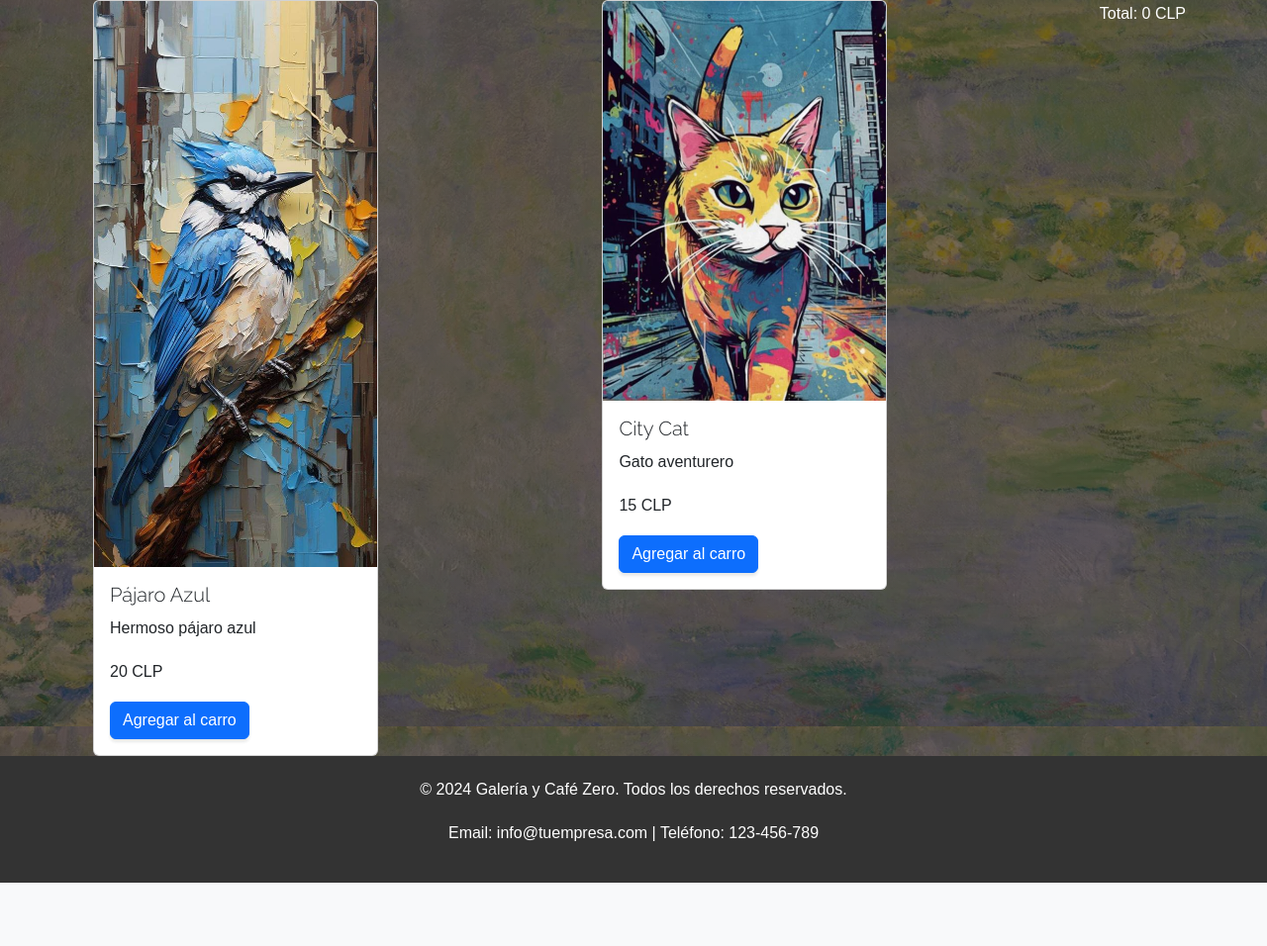
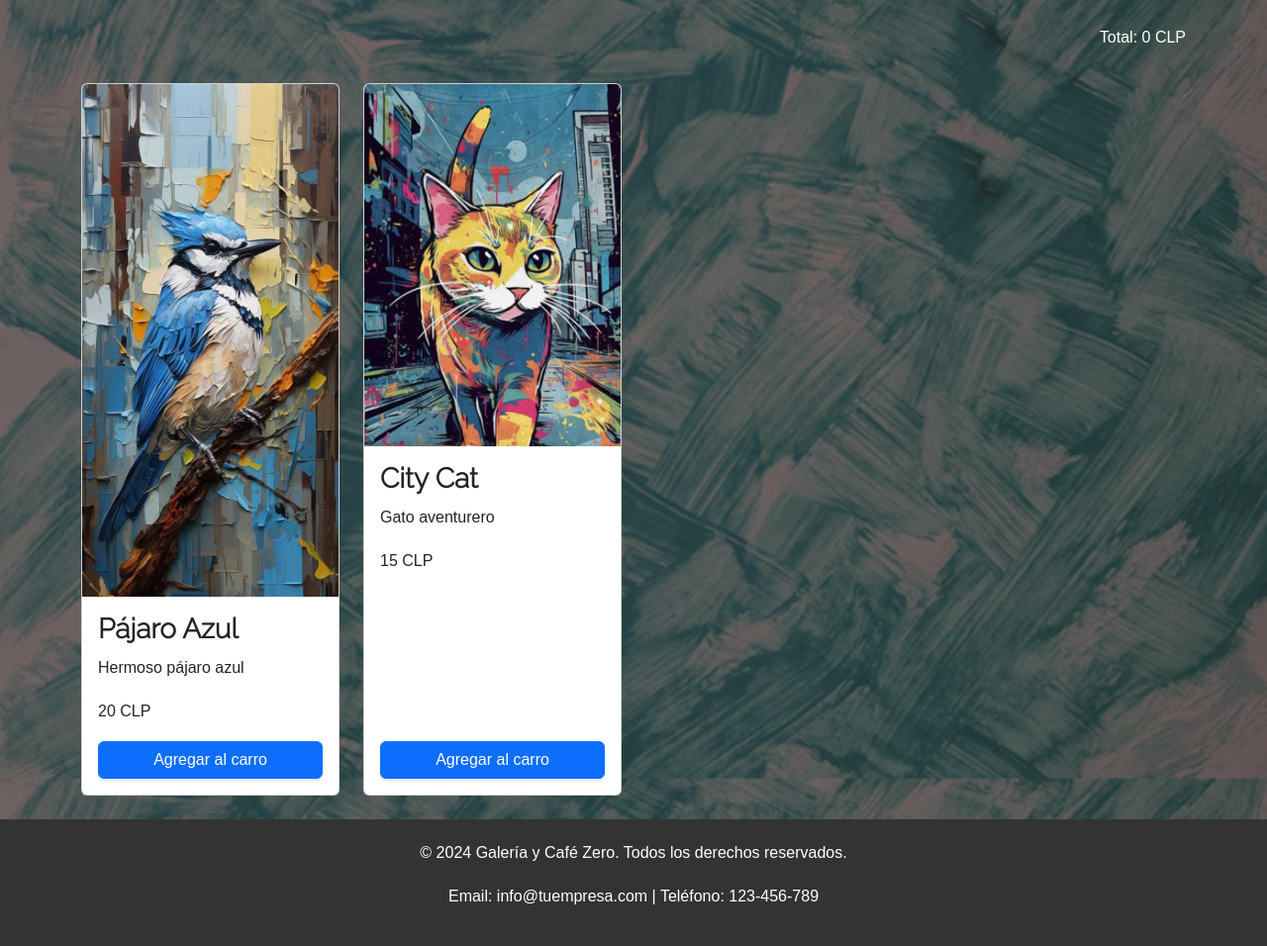
Before and after one commit to Loree1512/DjangoWebZero, a Django app: page /catalogo/ in a window 1280 px wide. Shown: the part 66-1022 px from the top of the page at 99% size. Before the commit the page ends 958 px from the top, so only its background shows below. Run offline with Django 3.2, Linux system fonts and the light colour scheme; data comes from the database, SQL or seed files in the repository; some libraries are stand-ins or nearby versions.

Commit message:
Cambios en los diseños

```diff
--- a/catalogo/templates/catalogo/catalogo.html
+++ b/catalogo/templates/catalogo/catalogo.html
@@ -3,31 +3,26 @@
 {% load static %}
 
 {% block content %}
-<div class="container">
-    <div style="float:right ;">
-        <p style="color: white;"> Total: {{importe_total_carro}} CLP</p>
+<div class="container mt-4">
+    <div class="d-flex justify-content-end mb-3">
+        <p class="text-white">Total: {{importe_total_carro}} CLP</p>
     </div>
-    <div class = "row">
+    <div class="row">
 
-    {% for articulo in articulos %}
-    <div class = "col md-3">
-        <div class="card" style="width: 18rem;">
-            <img src="{{articulo.foto.url}}" class="card-img-top" alt="...">
-            <div class="card-body">
-            <h5 class="card-title">{{articulo.nombre}}</h5>
-            <p class="card-text">{{articulo.descripcion}}</p>
-            <p class="card-text">{{articulo.precio}}&nbsp;CLP</p>
-            <a href="#" class="btn btn-primary">Agregar al carro</a>
+        {% for articulo in articulos %}
+        <div class="col-md-3 mb-4">
+            <div class="card h-100">
+                <img src="{{articulo.foto.url}}" class="card-img-top" alt="{{articulo.nombre}}">
+                <div class="card-body d-flex flex-column">
+                    <h3 class="card-title"><b>{{articulo.nombre}}</b></h3>
+                    <p class="card-text">{{articulo.descripcion}}</p>
+                    <p class="card-text">{{articulo.precio}}&nbsp;CLP</p>
+                    <a href="#" class="btn btn-primary mt-auto">Agregar al carro</a>
+                </div>
             </div>
+        </div>
+        {% endfor %}
 
-        </div>
-    </div>
-
-
-
-
-    {% endfor %}
     </div>
 </div>
-
 {% endblock %}
--- a/webzeroapp/static/webzeroapp/css/gestion.css
+++ b/webzeroapp/static/webzeroapp/css/gestion.css
@@ -1,6 +1,6 @@
 body {
   font-family: 'Lora';
-  background: linear-gradient(rgba(47, 23, 15, 0.65), rgba(47, 23, 15, 0.65)), url("../img/lirios-monet_nenufarets.jpg");
+  background: linear-gradient(rgba(47, 23, 15, 0.65), rgba(47, 23, 15, 0.65)), url("../img/fondo.jpg");
   background-attachment: fixed;
   background-position: center;
   background-size: cover;
--- a/webzeroapp/templates/webzeroapp/home.html
+++ b/webzeroapp/templates/webzeroapp/home.html
@@ -21,7 +21,7 @@
         <img src="{% static 'webzeroapp/img/valerie-hadida-sculpture.jpg' %}" class="d-block w-100" alt="Esculturas Jose">
       </div>
       <div class="carousel-item" style="max-height: 500px;">
-        <img src="{% static 'webzeroapp/img/watercolor-artist-2.jpg'  %}" class="d-block w-100" alt="Pintura">
+        <img src="{% static 'webzeroapp/img/angeles.jpg'  %}" class="d-block w-100" alt="Pintura">
       </div>
     </div>
     <button class="carousel-control-prev" type="button" data-bs-target="#carouselExampleIndicators" data-bs-slide="prev">
@@ -53,7 +53,7 @@
         <p style="color: aliceblue;">Descripción </p>
     </div>
     <div class="item_pb">
-        <img src="{% static 'webzeroapp/img/nenufares.jpg' %}" alt="Imagen 3">
+        <img src="{% static 'webzeroapp/img/barcoacua.jpg' %}" alt="Imagen 3">
         <h4 style="background-color: aliceblue;">Acuarela</h4>
         <br>
         <p style="color: aliceblue;">Descripción </p>
```
Also changed, not shown: artistas/templates/artistas/artistas.html (+13 -12 lines), webzeroapp/static/webzeroapp/img/angeles.jpg (added), webzeroapp/static/webzeroapp/img/barcoacua.jpg (added), webzeroapp/static/webzeroapp/img/fondo.jpg (added).
